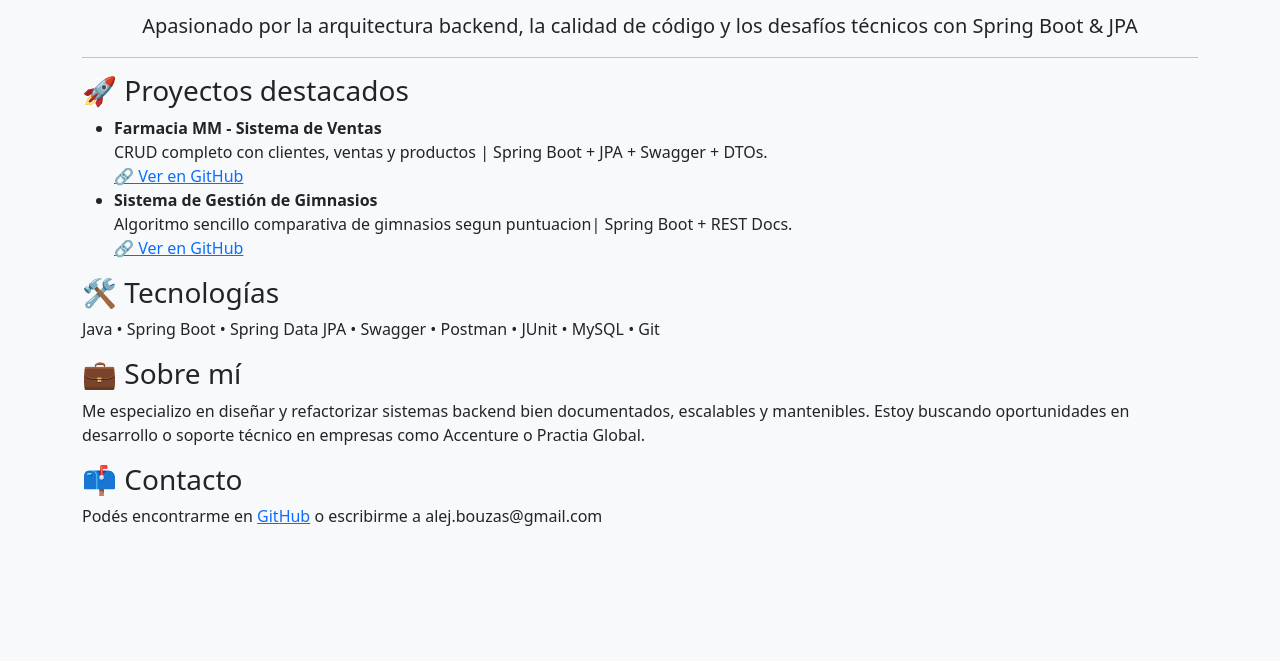
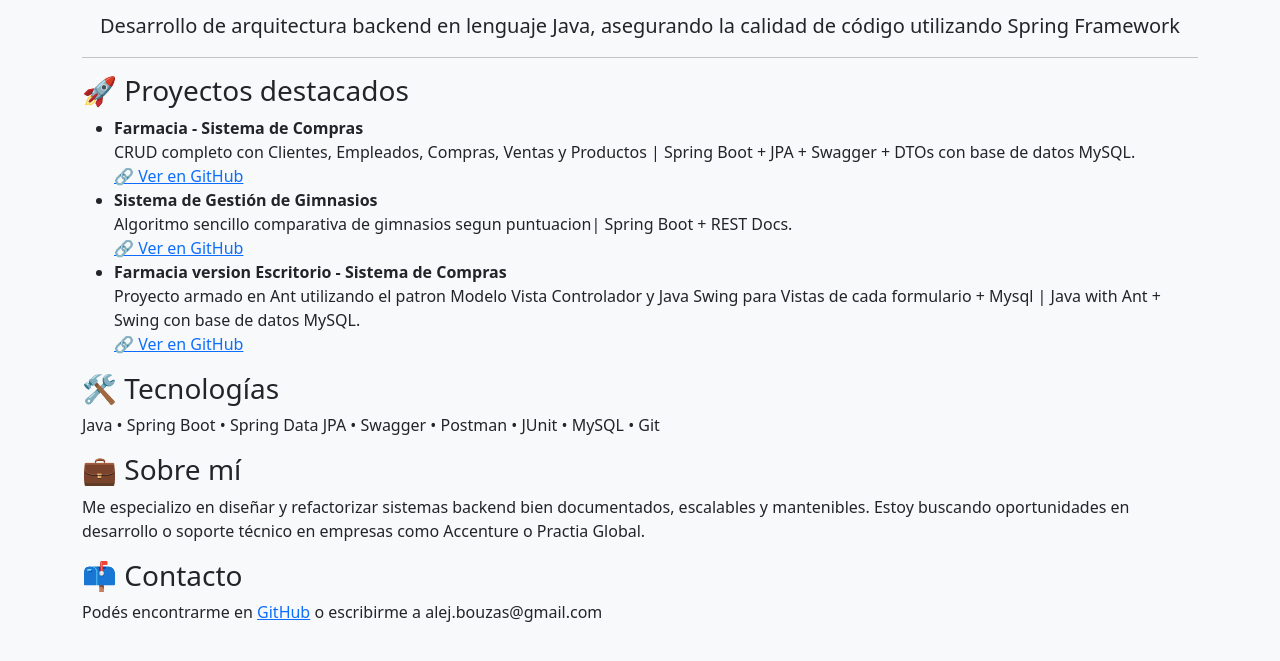
Before and after one commit to Alebouzasutn/BackendFarmacia, a plain HTML site: page index.html in a window 1280 px wide. Shown: the part 101-762 px from the top of the page. Drawn offline with nearby package versions, Linux system fonts and the light colour scheme.

Commit message:
Actualizo index.html con el proyecto FarmaciaEscritorio

```diff
--- a/index.html
+++ b/index.html
@@ -10,14 +10,14 @@
 
   <div class="container py-5">
     <h1 class="mb-3 text-center">Alejandro | Backend Developer</h1>
-    <p class="lead text-center">Apasionado por la arquitectura backend, la calidad de código y los desafíos técnicos con Spring Boot & JPA</p>
+    <p class="lead text-center">Desarrollo de arquitectura backend en lenguaje Java, asegurando la calidad de código utilizando Spring Framework</p>
 
     <hr>
 
     <h3>🚀 Proyectos destacados</h3>
     <ul>
-      <li><strong>Farmacia MM - Sistema de Ventas</strong><br>
-        CRUD completo con clientes, ventas y productos | Spring Boot + JPA + Swagger + DTOs.<br>
+      <li><strong>Farmacia - Sistema de Compras</strong><br>
+        CRUD completo con Clientes, Empleados, Compras, Ventas y Productos | Spring Boot + JPA + Swagger + DTOs con base de datos MySQL.<br>
         <a href="https://github.com/Alebouzasutn/BackendFarmacia-mm" target="_blank">🔗 Ver en GitHub</a>
       </li>
 
@@ -25,6 +25,11 @@
   Algoritmo sencillo comparativa de gimnasios segun puntuacion| Spring Boot + REST Docs.<br>
   <a href="https://github.com/Alebouzasutn/GimnasiosComparativa" target="_blank">🔗 Ver en GitHub</a>
 </li>
+<li><strong>Farmacia version Escritorio - Sistema de Compras</strong><br>
+        Proyecto armado en Ant utilizando el patron Modelo Vista Controlador y Java Swing para Vistas de cada formulario + Mysql | Java with Ant + Swing con base de datos MySQL.<br>
+        <a href="https://github.com/Alebouzasutn/FarmaciaEscritorio target="_blank">🔗 Ver en GitHub</a>
+      </li>
+
     </ul>
 
     <h3>🛠 Tecnologías</h3>
```
